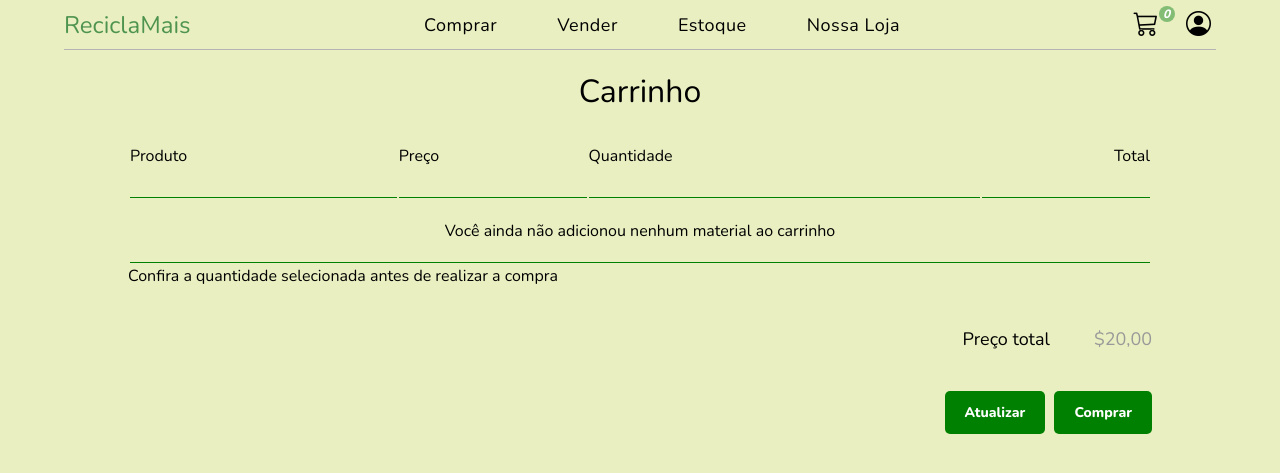
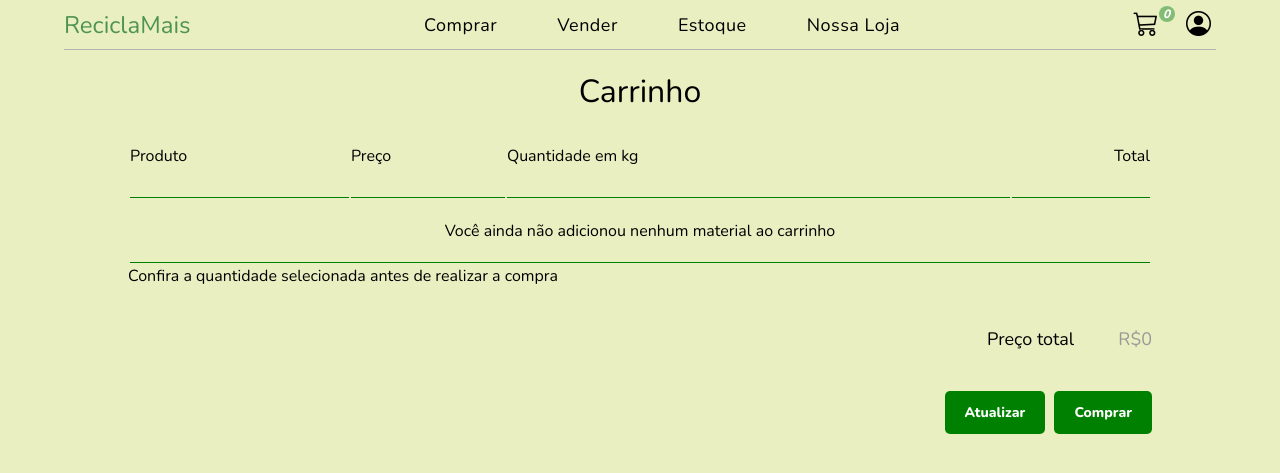
Before and after one commit to LuizReis-dev/reciclamais-rio, a PHP site: page /carrinho.php in a window 1280 px wide. Shown: the top 473 px of the page. Run offline with PHP 8.4, Linux system fonts and the light colour scheme; data comes from the database, SQL or seed files in the repository.

Commit message:
mostrando preço na tela conforme quantidade selecionada

```diff
--- a/ReciclaMais/site-ecommerce/carrinho.php
+++ b/ReciclaMais/site-ecommerce/carrinho.php
@@ -28,7 +28,7 @@ foreach ($materiais_no_carrinho as $material) {
                 <tr>
                     <td colspan="2">Produto</td>
                     <td>Preço</td>
-                    <td>Quantidade</td>
+                    <td>Quantidade em kg</td>
                     <td>Total</td>
                 </tr>
 
@@ -39,7 +39,7 @@ foreach ($materiais_no_carrinho as $material) {
                 $result = $conn->query($sql);
                 if ($result->num_rows > 0) {
                     while ($row = $result->fetch_assoc()) {
-                        echo '<tr>';
+                        echo '<tr class="material-adicionado" data-preco="'. $row["preco_venda_kg"].'" data-id="'.$row["id"].'">';
                         echo '<td class="img"><a href=""> <img src=">" width="50" height="50" alt=""></a> </td>';
                         echo ' <td>
                         <a href="">' . $row["nome"]. '</a>
@@ -48,9 +48,9 @@ foreach ($materiais_no_carrinho as $material) {
                         </td>
                         <td class="preco">R$'.$row["preco_venda_kg"].'</td>
                         <td class="quantidade">
-                        <input type="number" name="quantidade-'.$row["id"].'" value="" min="1" max="" placeholder="quantidade" required>
+                        <input class="quantidade-input" type="number" name="quantidade-'.$row["id"].'" value="1" min="1" max="" placeholder="quantidade em KG" required>
                         </td>
-                        <td class="preco">R$</td>';
+                        <td class="preco-calcular" id="preco-'.$row["id"].'">R$'.$row["preco_venda_kg"].'</td>';
                         echo '</tr>';
                     }
                 } else {
@@ -62,7 +62,7 @@ foreach ($materiais_no_carrinho as $material) {
         <p>Confira a quantidade selecionada antes de realizar a compra</p>
         <div class="subtotal">
             <span class="text">Preço total</span>
-            <span class="preco">$20,00</span>
+            <span id="subtotal" class="preco"></span>
         </div>
         <div class="buttons">
             <input type="submit" value="Atualizar" name="atualizar">
@@ -70,6 +70,29 @@ foreach ($materiais_no_carrinho as $material) {
         </div>
     </div>
 
+    <script>
+        let materiais = document.querySelectorAll('.material-adicionado');
+        let totalValor;
+        materiais.forEach((material, index) =>{
+            let totalDiv = document.getElementById(`preco-${material.dataset.id}`);
+            let quantidadeinput = document.getElementsByName(`quantidade-${material.dataset.id}`);
+            quantidadeinput[0].addEventListener('blur', ()=>{
+                totalValor = quantidadeinput[0].value * material.dataset.preco;
+                totalDiv.innerHTML = `R$${totalValor}`;
+                calcularValorFinal();
+            });
+        })
+        let calcularValorFinal = () => {
+            let valorFinal = 0;
+            let valores = document.querySelectorAll('.preco-calcular');
+            valores.forEach((valor) => {
+                valorFinal += parseFloat(valor.textContent.substr(2));
+            })
+            let preco = document.querySelector('#subtotal');
+            preco.innerHTML = `R$${valorFinal}`
+        }
+        calcularValorFinal();
+        </script>
 </body>
 
 </html>
```
